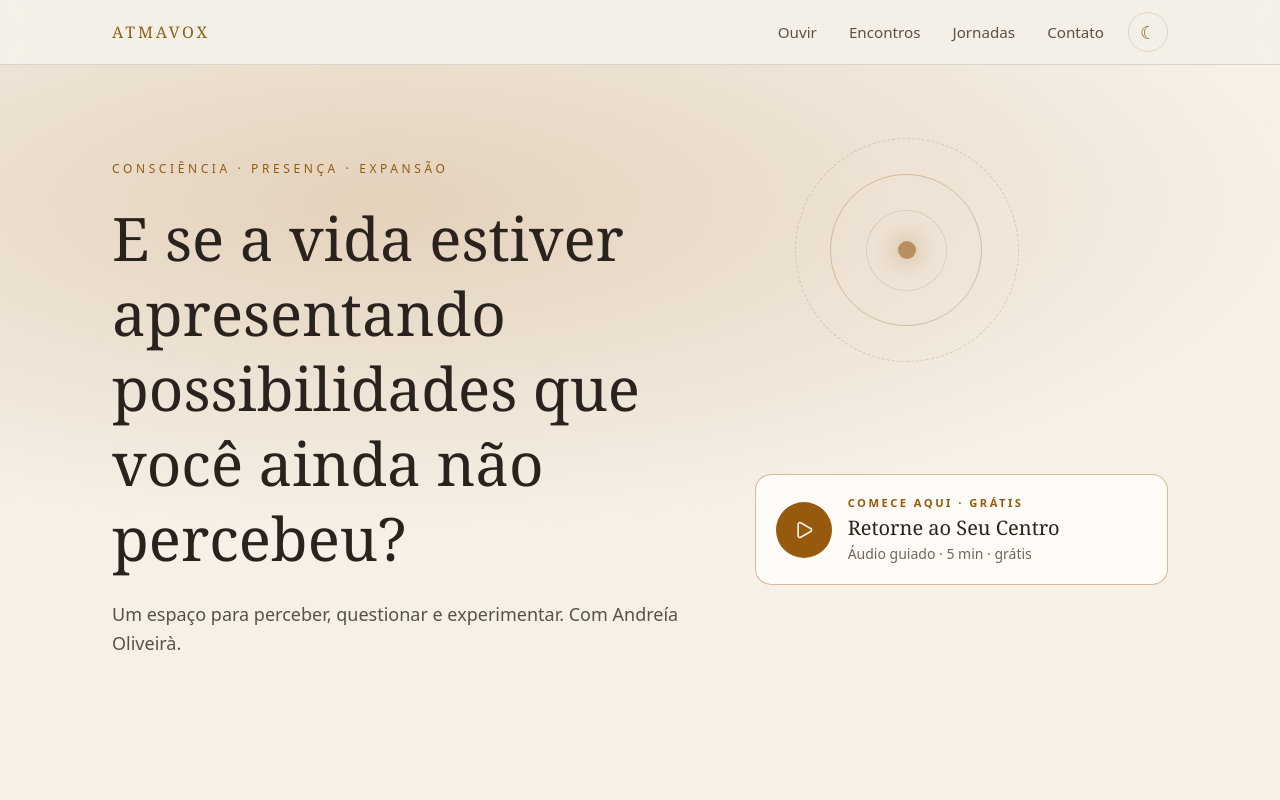
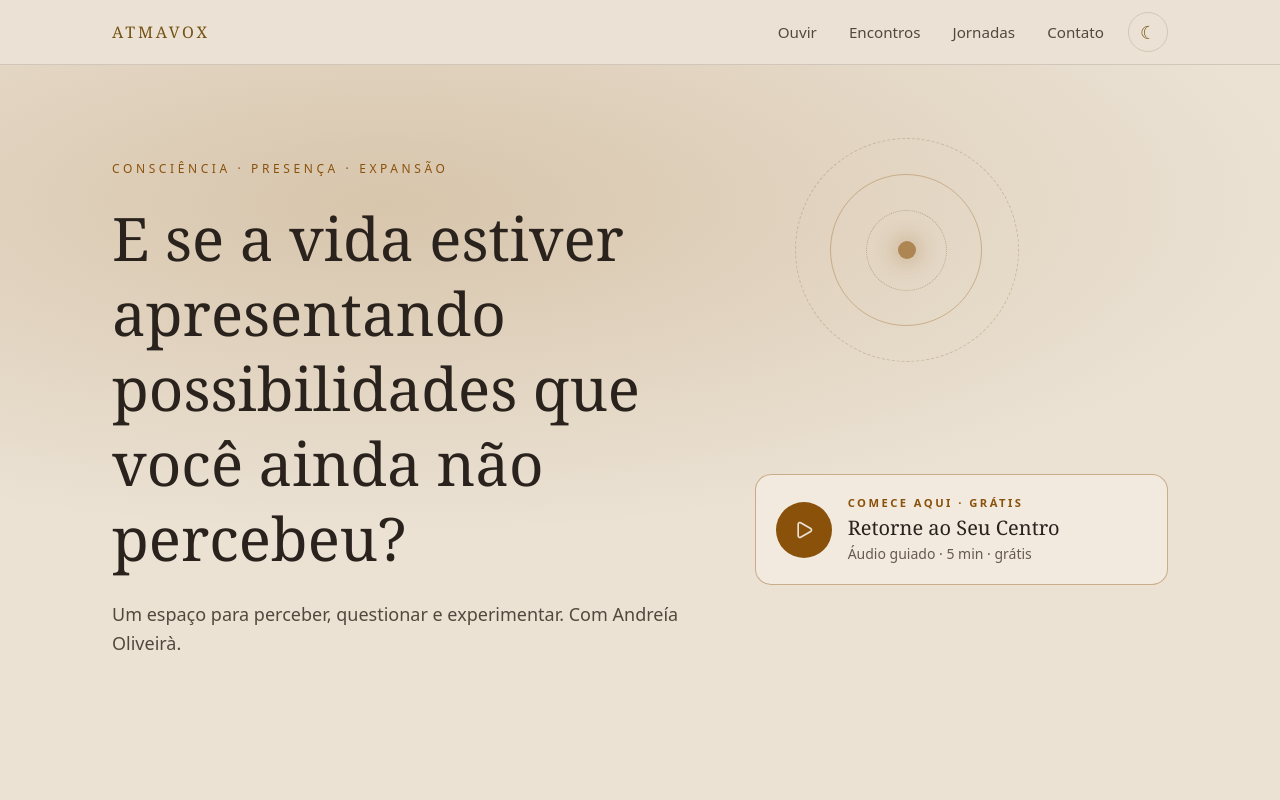
Before and after one commit to atmavox/atmavox.github.io, a React (Vite) app: page / in a window 1280 px wide. Shown: the top 800 px of the page. Built offline with nearby package versions, Linux system fonts and the light colour scheme.

Commit message:
style(shared): paleta escuro Sépia + claro Areia com contraste AA

```diff
--- a/index.html
+++ b/index.html
@@ -8,7 +8,7 @@
       name="description"
       content="ATMAVOX, de Andreía Oliveirà. Consciência, presença e expansão: áudios, encontros e jornadas para perceber possibilidades que você ainda não percebeu."
     />
-    <meta name="theme-color" content="#1b1714" />
+    <meta name="theme-color" content="#211a14" />
     <link rel="icon" type="image/svg+xml" href="/favicon.svg" />
     <!-- Aplica o tema antes da primeira pintura, para a página não "piscar". Espelha theme.ts. -->
     <script>
@@ -21,7 +21,7 @@
         } catch (e) {}
         document.documentElement.dataset.theme = theme
         if (theme === 'light')
-          document.querySelector('meta[name="theme-color"]').setAttribute('content', '#f6f0e7')
+          document.querySelector('meta[name="theme-color"]').setAttribute('content', '#ebe2d4')
       })()
     </script>
 
--- a/src/shared/theme/theme.css
+++ b/src/shared/theme/theme.css
@@ -3,36 +3,36 @@
 @import '@fontsource-variable/playfair-display';
 @import '@fontsource-variable/playfair-display/wght-italic.css';
 
-/* Paleta da marca (.ai/brand.md). O escuro é o padrão; o claro entra por data-theme="light". */
+/* Paleta da marca (.ai/brand.md): escuro "Sépia" (padrão) e claro "Areia" (data-theme="light"). */
 :root {
   color-scheme: dark;
-  --bg: #1b1714;
-  --surface: #25201c;
-  --surface-2: #2e2823;
-  --field: #1f1b18;
-  --text: #f5efe6;
-  --text-muted: #cbbfb1;
-  --text-faint: #9a9186;
-  --accent: #d9922b;
-  --gold: #d9b261;
+  --bg: #211a14;
+  --surface: #2c231b;
+  --surface-2: #362c22;
+  --field: #261e17;
+  --text: #f3e9dc;
+  --text-muted: #cdbca6;
+  --text-faint: #a39580;
+  --accent: #dc9530;
+  --gold: #d8b25f;
   --wine: #6b2536;
-  --gray-state: #96918b;
+  --gray-state: #9d958e;
   --line: color-mix(in oklab, var(--text) 14%, transparent);
 }
 
 :root[data-theme='light'] {
   color-scheme: light;
-  --bg: #f6f0e7;
-  --surface: #fffcf7;
-  --surface-2: #f1e8db;
-  --field: #fbf7f1;
+  --bg: #ebe2d4;
+  --surface: #f2eadf;
+  --surface-2: #e3d8c7;
+  --field: #f5eee4;
   --text: #2a231d;
-  --text-muted: #5c5046;
-  --text-faint: #71665b;
-  --accent: #96590e;
-  --gold: #876119;
-  --wine: #7a2a3d;
-  --gray-state: #6d6760;
+  --text-muted: #54483e;
+  --text-faint: #665a4e;
+  --accent: #8a510b;
+  --gold: #735214;
+  --wine: #74283a;
+  --gray-state: #625d57;
 }
 
 /* `inline` faz as classes apontarem para as variáveis, então trocar o tema não exige recompilar. */
```
Also changed, not shown: .ai/brand.md, .ai/changelog.md, public/favicon.svg.
